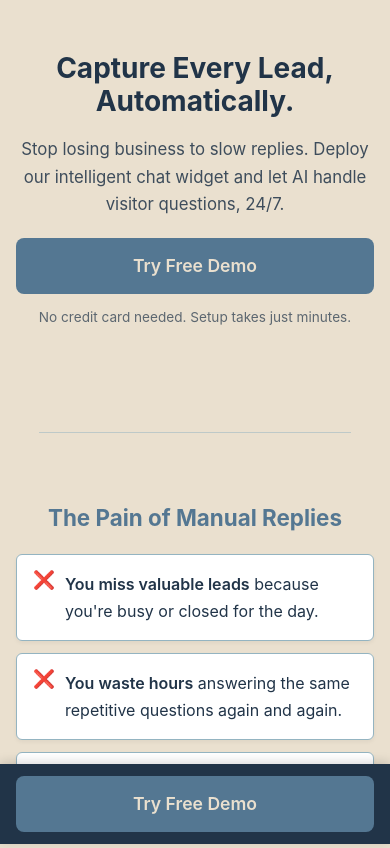
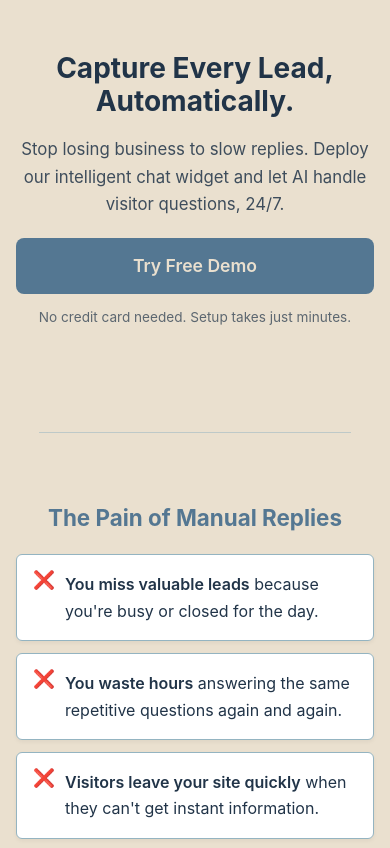
Before and after one commit to Nirvishpatel47/Crevoxega_Web, a plain HTML site: page index.html in a window 390 px wide. Shown: the top 848 px of the page. Drawn offline with Linux system fonts and the light colour scheme; a script that the page names is missing.

Commit message:
Update index.html

```diff
--- a/index.html
+++ b/index.html
@@ -473,12 +473,6 @@
     </style>
 </head>
 <body>
-
-    <!-- Mobile Sticky CTA (Hidden on Desktop) -->
-    <div class="sticky-cta-mobile">
-        <a href="https://crevoxega-1-501658036383.asia-south1.run.app" class="cta-button">Try Free Demo</a>
-    </div>
-
     <section id="hero" class="section">
         <div class="container">
             <h1>Capture Every Lead, Automatically.</h1>
```
